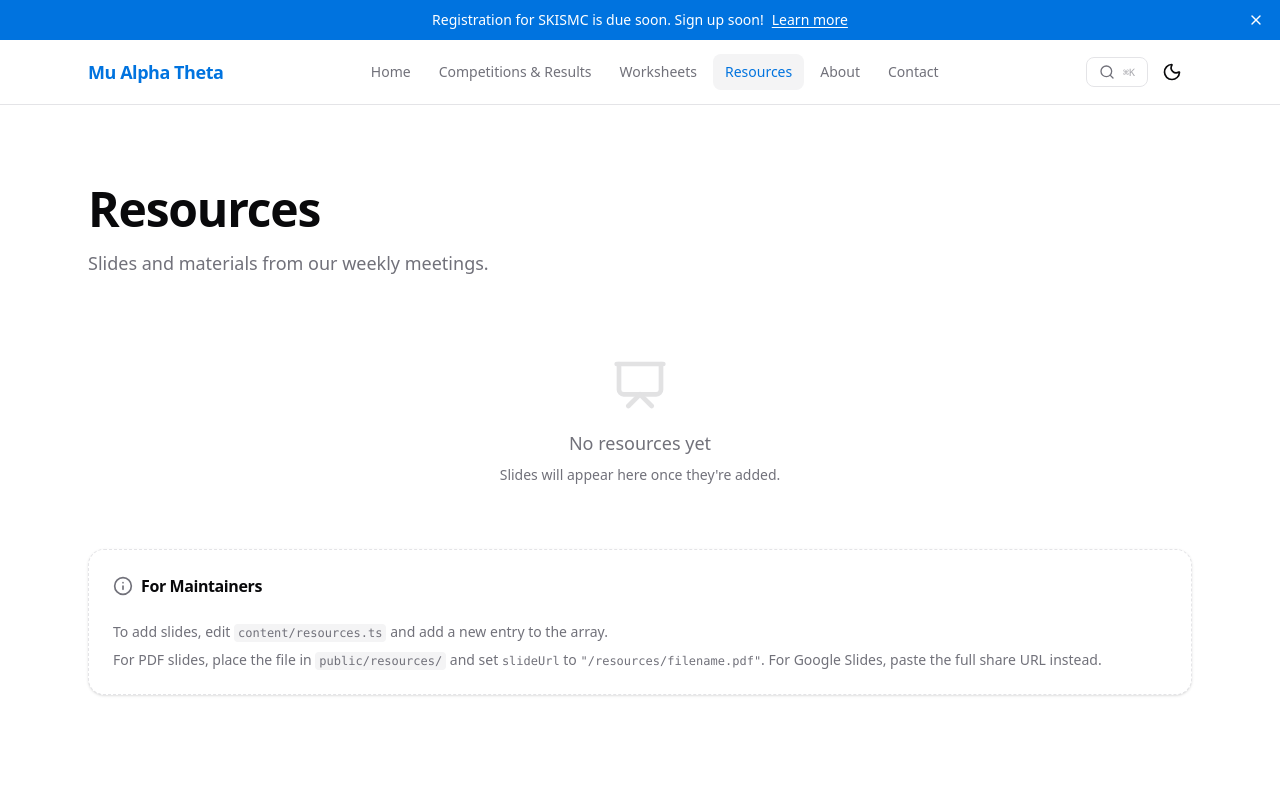
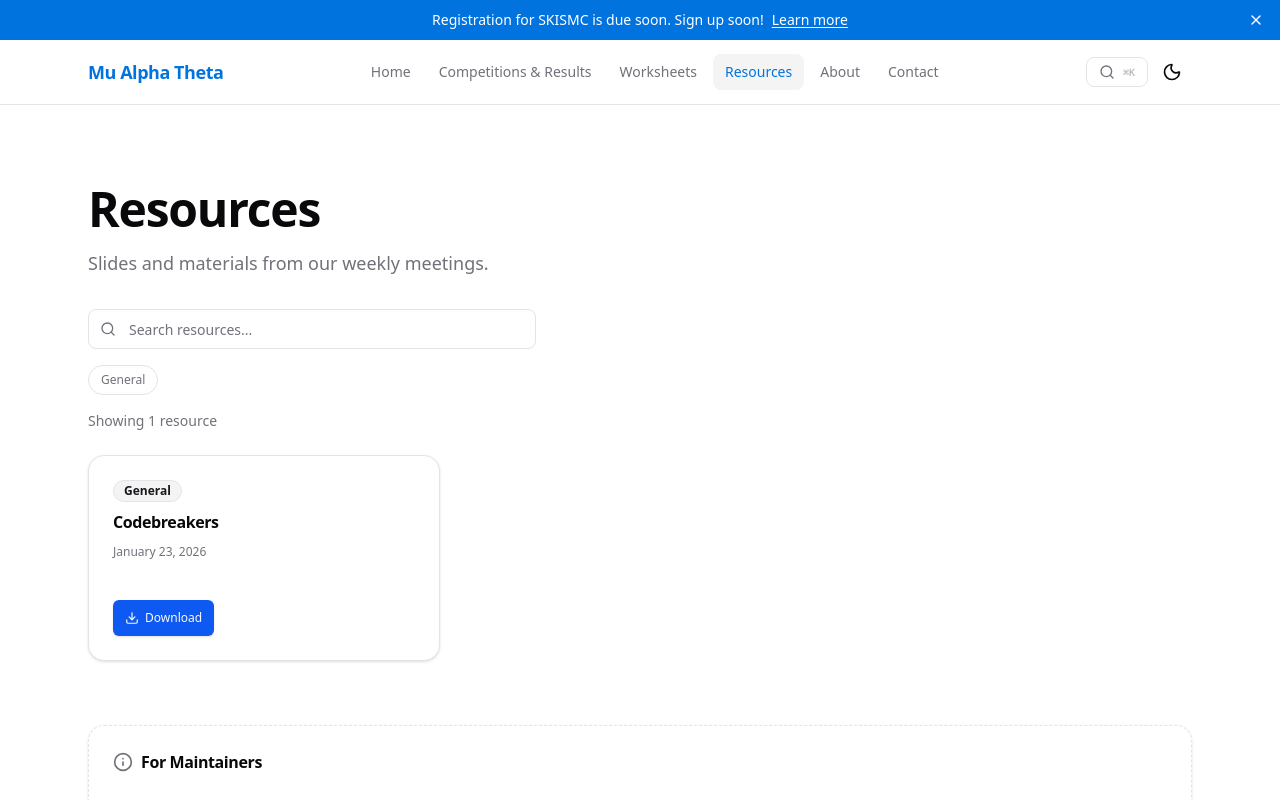
Before and after one commit to Dersdadawg/sis-mat-website, a Next.js app: page /resources in a window 1280 px wide. Shown: the top 800 px of the page. Built offline with nearby package versions, Linux system fonts and the light colour scheme.

Commit message:
Update resources.ts
test slideshow

```diff
--- a/content/resources.ts
+++ b/content/resources.ts
@@ -28,6 +28,14 @@ export const resources: Resource[] = [
   //   description: "Slideshow covering reflections, rotations, and translations with worked examples.",
   //   slideUrl: "/resources/MAT_Slides_4_12_2026.pdf",
   // },
+  {
+     id: "2026-slides-1-23-codebreakers",
+     title: "Codebreakers",
+     date: "January 23, 2026",
+     sortdate: "2026-1-23",
+     tags: ["General"],
+     slideUrl: "/slides/1_23 General Meeting (Codebreakers).pdf",
+   },
 ];
 
 export function getAllResourceTags(): ResourceTag[] {
```
